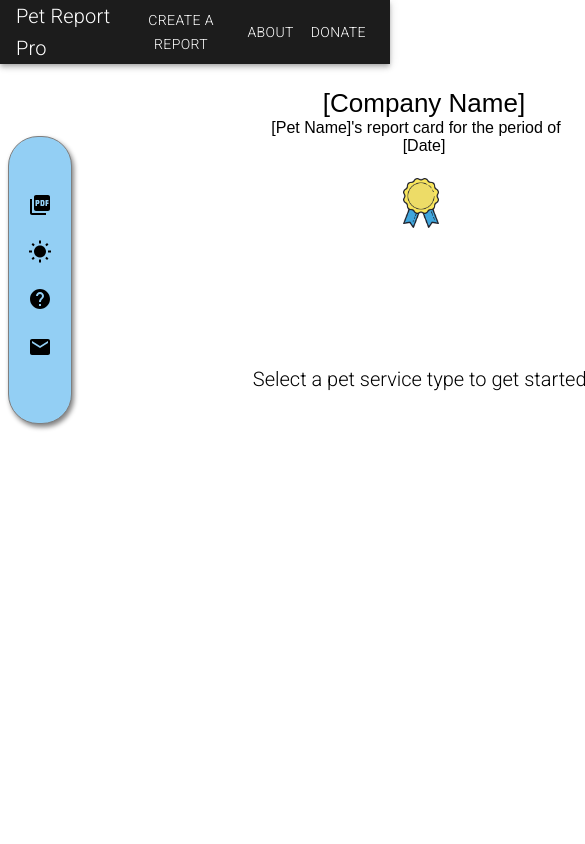
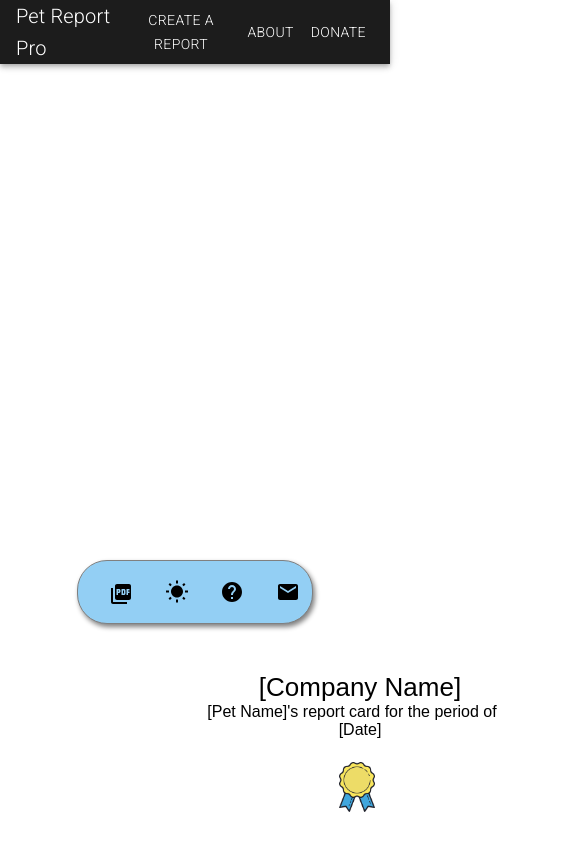
Before and after one commit to Matt2844/pet-report-app, a React (Create React App) app in the folder pet-report/: page /create-report in a window 390 px wide. Shown: the top 844 px of the page, 585 px wide, since content can reach past the window. Built offline with nearby package versions, Linux system fonts and the light colour scheme; a web font is replaced by a local one.

Commit message:
added some basic media queries

```diff
--- a/pet-report/src/App.css
+++ b/pet-report/src/App.css
@@ -288,3 +288,32 @@ margin-top: 4rem;
   margin-top: 2rem;
   line-height: 1.5;
 }
+
+/* RESPONSIVE QUERIES */
+
+@media only screen and (max-width: 900px) {
+  .dashboard-wrapper {
+    flex-direction: column;
+    margin-top: 11rem;
+  }
+  .menu-left {
+    display: flex;
+    flex-direction: row;
+    max-height: 4rem;
+    width: 30rem;
+    margin: auto;
+    width: 50%;
+    margin-top: 20rem;
+    margin-bottom: 3rem;
+    justify-content: space-evenly;
+    padding-top: 1rem;
+    min-width: 236px;
+    max-width: 342px;
+  }
+  .save-pdf {
+    margin-top: 5px;
+  }
+  .menu-right {
+    margin-top: 3rem;
+  }
+}
```
